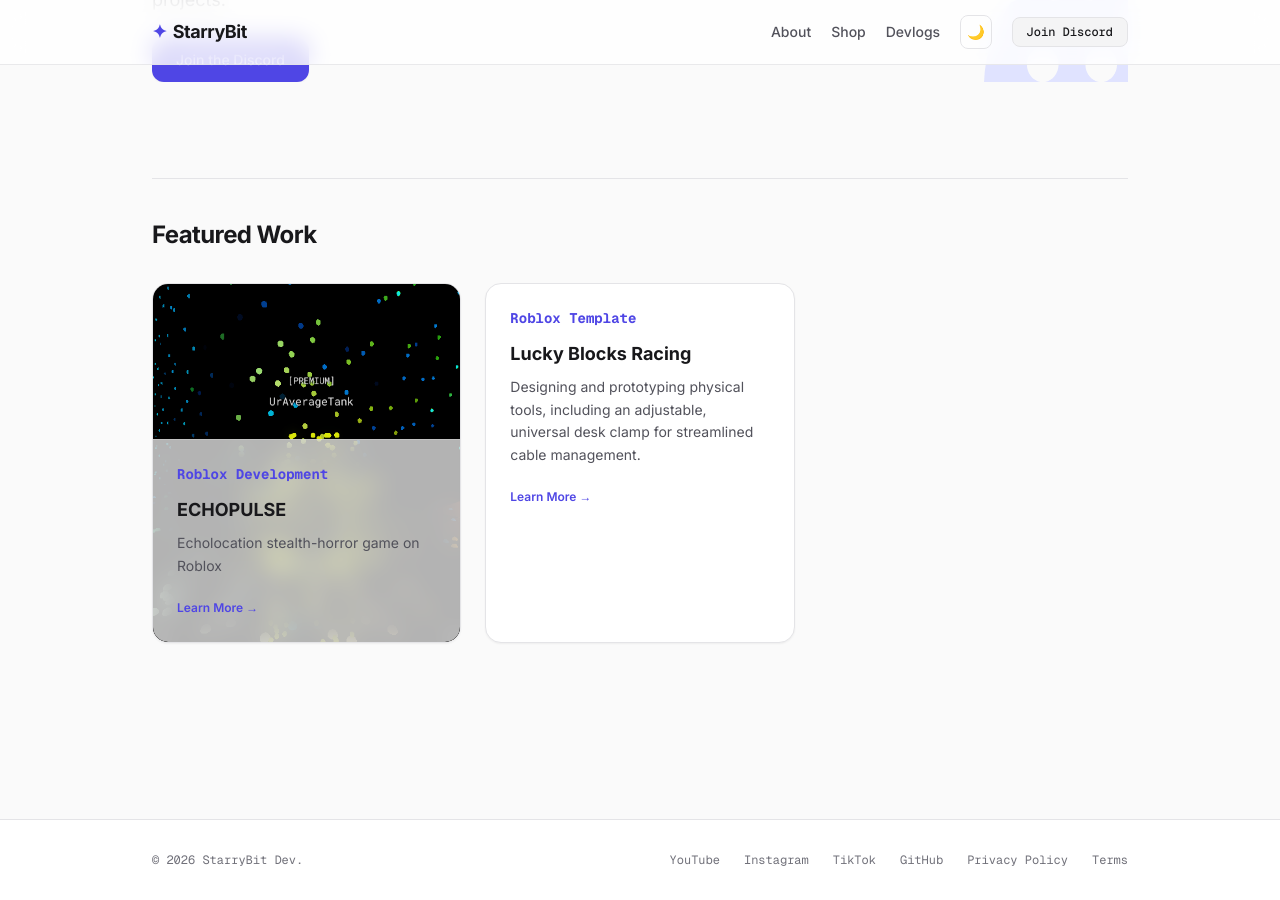
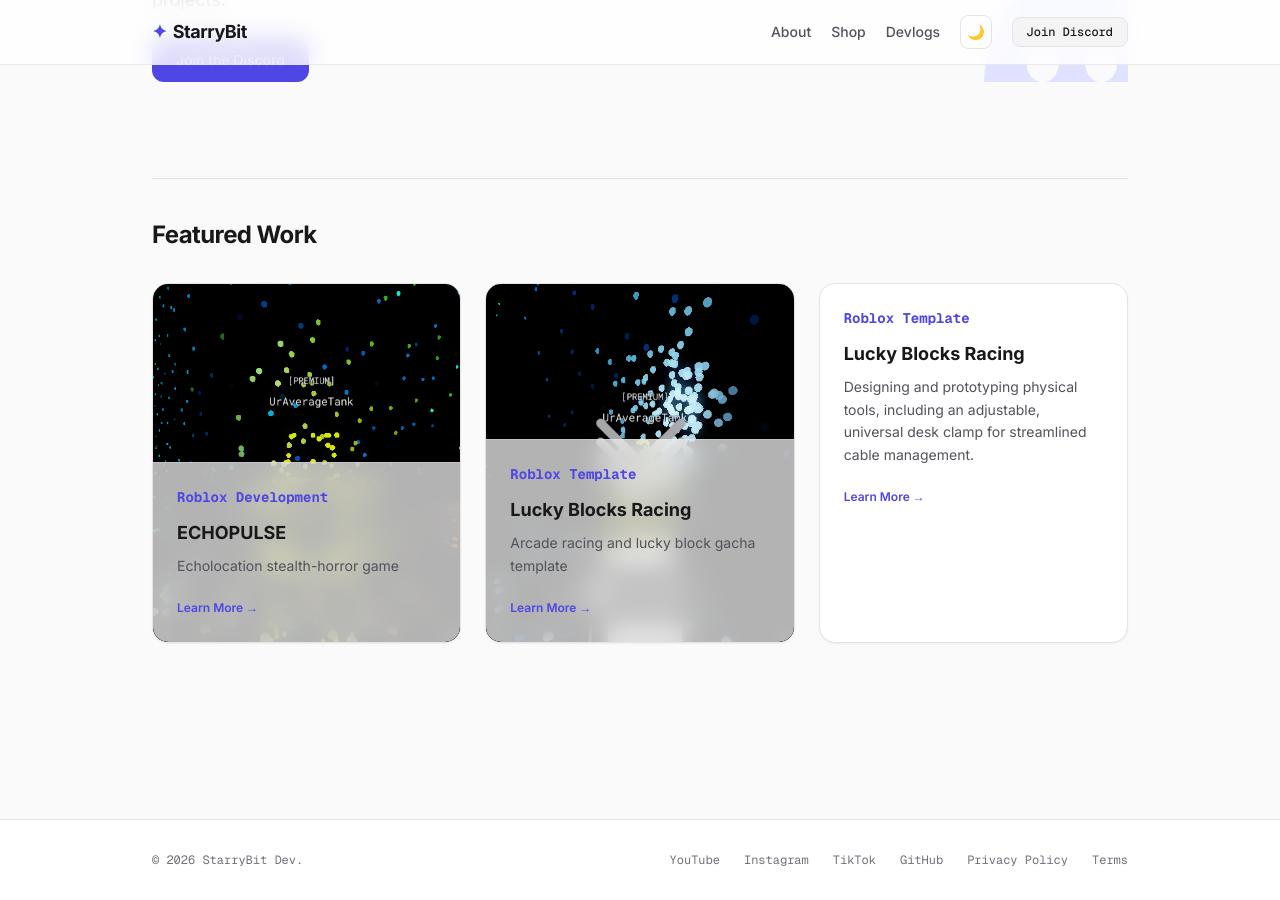
Before and after one commit to StarryBit/starrybit.github.io, a Jekyll site: the page built from index.html, in a window 1280 px wide and 900 px high, scrolled down 1323 px. Built offline with Jekyll 4.4.1, drawn with Linux system fonts in a browser that asks for light colours; nearby versions of some CDN libraries.

Commit message:
Update index.html

```diff
--- a/index.html
+++ b/index.html
@@ -85,12 +85,20 @@ title: StarryBit | Roblox Systems Engineering
             image="/assets/Screenshot 2026-07-07 124608.png"
             category="Roblox Development"
             title="ECHOPULSE"
-            description="Echolocation stealth-horror game on Roblox"
+            description="Echolocation stealth-horror game"
             link="/blog/"
             style="showcase"
         %}
 
         <!-- Project 2 -->
+        {% include card.html
+            image="/assets/Screenshot 2026-07-07 124421.png"
+            category="Roblox Template"
+            title="Lucky Blocks Racing"
+            description="Arcade racing and lucky block gacha template"
+            link="/shop/lucky-block-racing"
+            style="showcase"
+        %}
         <div class="p-6 rounded-2xl bg-white border border-zinc-200 shadow-sm dark:bg-zinc-900/30 dark:border-zinc-800/80">
             <div class="text-indigo-600 dark:text-indigo-400 text-sm font-bold mb-3 code-font">Roblox Template</div>
             <h3 class="text-lg font-bold mb-2">Lucky Blocks Racing</h3>
```
